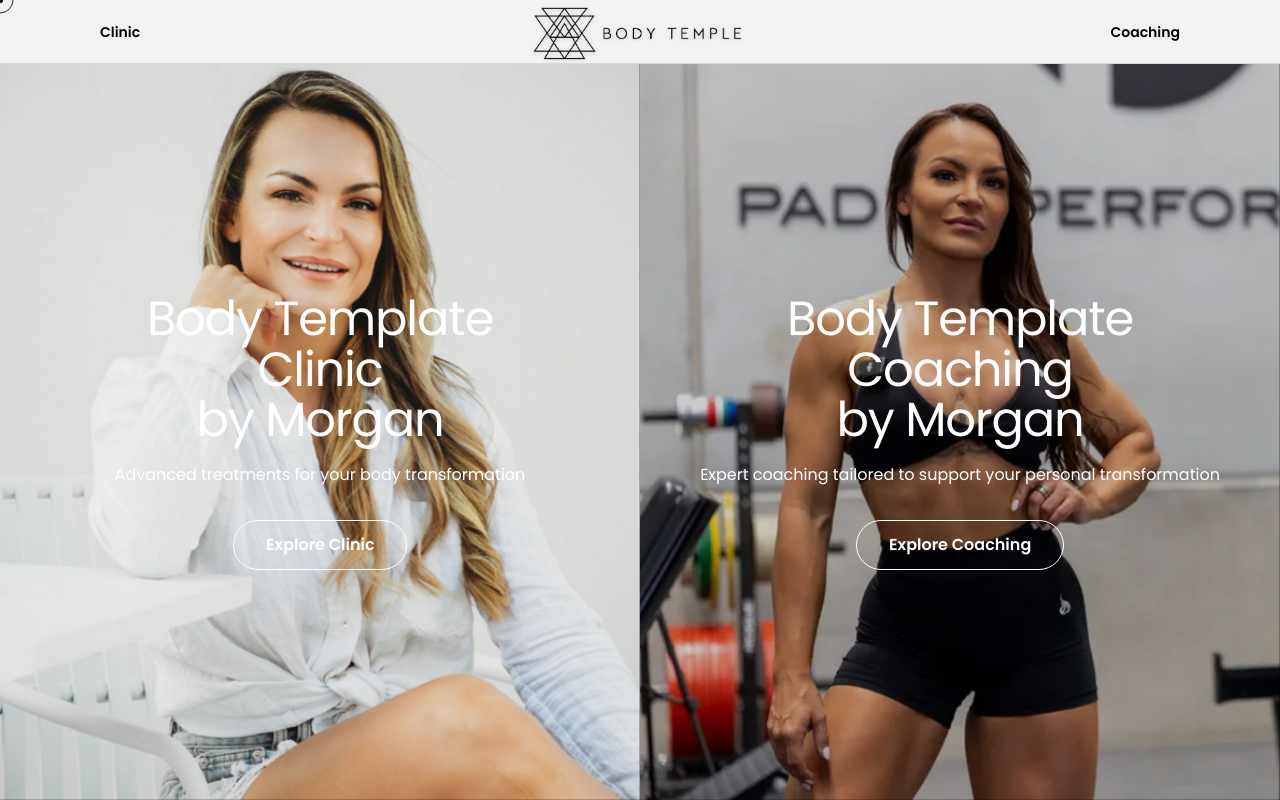
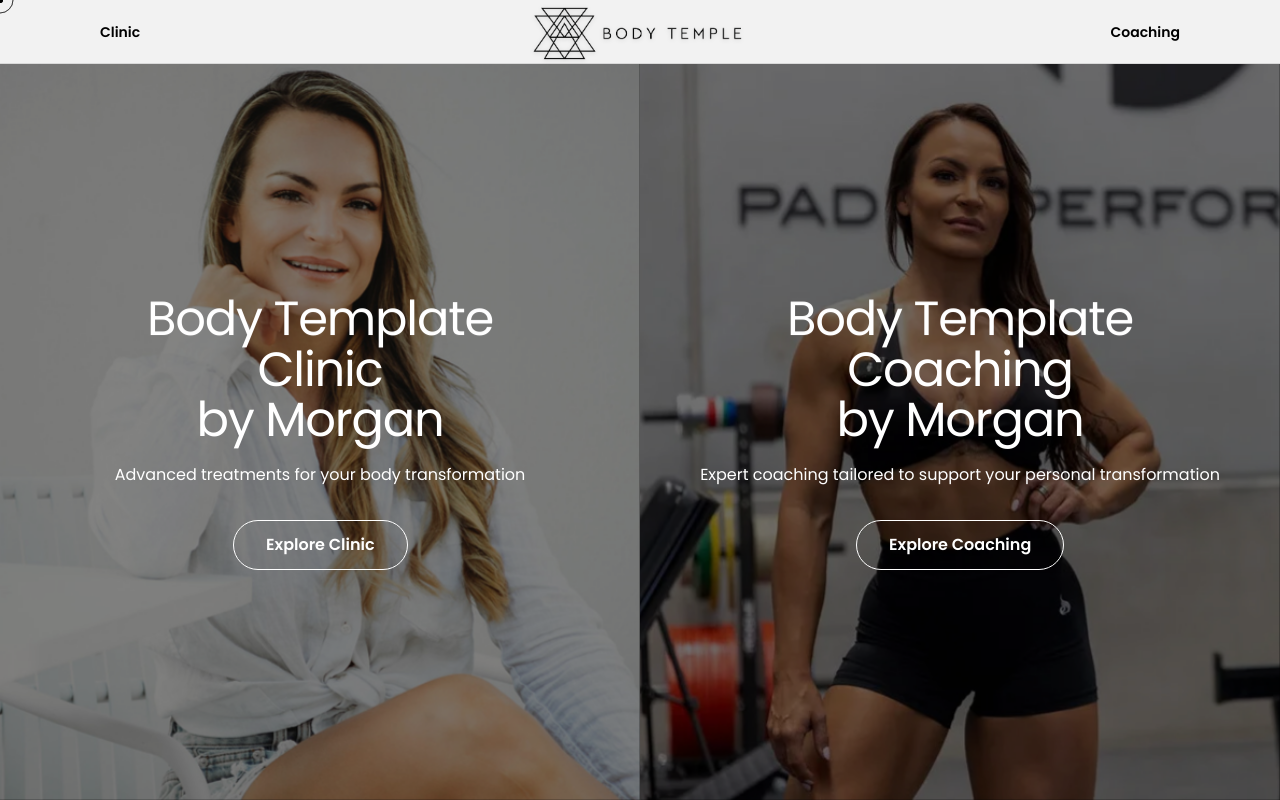
Before and after one commit to ahmadshahid50/morgan, a Next.js app: page / in a window 1280 px wide. Built offline with nearby package versions, Linux system fonts and the light colour scheme.

Commit message:
animations

```diff
--- a/app/components/Navbar.tsx
+++ b/app/components/Navbar.tsx
@@ -6,7 +6,7 @@
       <div className="mx-auto grid h-16 max-w-6xl grid-cols-3 items-center px-6">
         <nav className="justify-self-start">
           <a
-            href="#clinic"
+            href="https://bodytempleclinic.com/"
             className="rounded-full px-3 py-2 text-sm font-semibold text-black transition-colors hover:bg-black/5 hover:text-black focus:outline-none focus:ring-2 focus:ring-black/20"
           >
             Clinic
@@ -30,7 +30,7 @@
 
         <nav className="justify-self-end">
           <a
-            href="#coaching"
+            href="https://bodytemplebymorgan.com/"
             className="rounded-full px-3 py-2 text-sm font-semibold text-black transition-colors hover:bg-black/5 hover:text-black focus:outline-none focus:ring-2 focus:ring-black/20"
           >
             Coaching
--- a/app/components/SplitCard.tsx
+++ b/app/components/SplitCard.tsx
@@ -40,6 +40,15 @@
   useEffect(() => {
     const el = sectionRef.current;
     if (!el) return;
+
+    // If the user navigates away/back, IntersectionObserver may not fire immediately.
+    // Ensure content is visible when the section is already in view.
+    const rect = el.getBoundingClientRect();
+    const viewportH = window.innerHeight || 0;
+    const isInView = rect.top < viewportH * 0.85 && rect.bottom > viewportH * 0.15;
+    if (isInView) {
+      requestAnimationFrame(() => setHasRevealed(true));
+    }
 
     const observer = new IntersectionObserver(
       ([entry]) => {
@@ -111,9 +120,11 @@
         alt=""
         fill
         priority={false}
-        className={`object-cover ${imagePositionClassName} ${imageOpacityClassName} transition-transform duration-700 will-change-[transform] ${
+        className={`object-cover ${imagePositionClassName} ${imageOpacityClassName} will-change-[transform,filter] ${
+          hasRevealed ? "bt-image-reveal" : ""
+        } transition-transform duration-700 ${
           isActive ? "scale-100" : "scale-110"
-        }`}
+        } ${isHovered ? "md:scale-[1.03]" : ""}`}
       />
 
       <div
@@ -154,8 +165,10 @@
               className="inline-flex items-center justify-center rounded-full
                          border border-white bg-transparent
                          px-8 py-3 text-sm md:text-base font-semibold text-white
-                         transition-all duration-200
-                         hover:bg-white/10 focus:outline-none focus:ring-2 focus:ring-white/60"
+                         transition-all duration-200 will-change-[transform]
+                         hover:bg-white/15 hover:-translate-y-0.5 hover:shadow-[0_12px_30px_rgba(0,0,0,0.25)]
+                         focus:outline-none focus:ring-2 focus:ring-white/60
+                         active:translate-y-0 active:shadow-none"
               style={{
                 transitionDelay: "200ms",
               }}
@@ -163,7 +176,7 @@
               <span
                 className={`inline-block transition-all duration-700 will-change-[transform] ${
                   isActive ? "opacity-100 translate-y-0" : "opacity-0 translate-y-2"
-                }`}
+                } ${hasRevealed ? "bt-button-reveal" : ""}`}
               >
                 {ctaLabel}
               </span>
--- a/app/globals.css
+++ b/app/globals.css
@@ -28,3 +28,35 @@
 html {
   scroll-behavior: smooth;
 }
+
+@keyframes bt-image-reveal {
+  0% {
+    opacity: 0;
+    transform: scale(1.08);
+    filter: blur(8px);
+  }
+  100% {
+    opacity: 1;
+    transform: scale(1);
+    filter: blur(0px);
+  }
+}
+
+@keyframes bt-button-pop {
+  0% {
+    opacity: 0;
+    transform: translateY(10px) scale(0.98);
+  }
+  100% {
+    opacity: 1;
+    transform: translateY(0px) scale(1);
+  }
+}
+
+.bt-image-reveal {
+  animation: bt-image-reveal 900ms cubic-bezier(0.22, 1, 0.36, 1) both;
+}
+
+.bt-button-reveal {
+  animation: bt-button-pop 650ms cubic-bezier(0.22, 1, 0.36, 1) both;
+}
--- a/app/page.tsx
+++ b/app/page.tsx
@@ -39,7 +39,7 @@
           ctaLabel="Explore Clinic"
           href={CLINIC_URL}
           backgroundSrc="/images/clininc1.jpg"
-          // overlayClassName="bg-black/45"
+          overlayClassName="bg-black/45"
           imagePositionClassName="object-top"
           imageOpacityClassName="opacity-100"
           // topLogoSrc="/logo.png"
@@ -53,7 +53,7 @@
           ctaLabel="Explore Coaching"
           href={COACHING_URL}
           backgroundSrc="/images/coaching1.jpg"
-          // overlayClassName="bg-black/45"
+          overlayClassName="bg-black/45"
           imagePositionClassName="object-top"
           imageOpacityClassName="opacity-100"
         />
```
